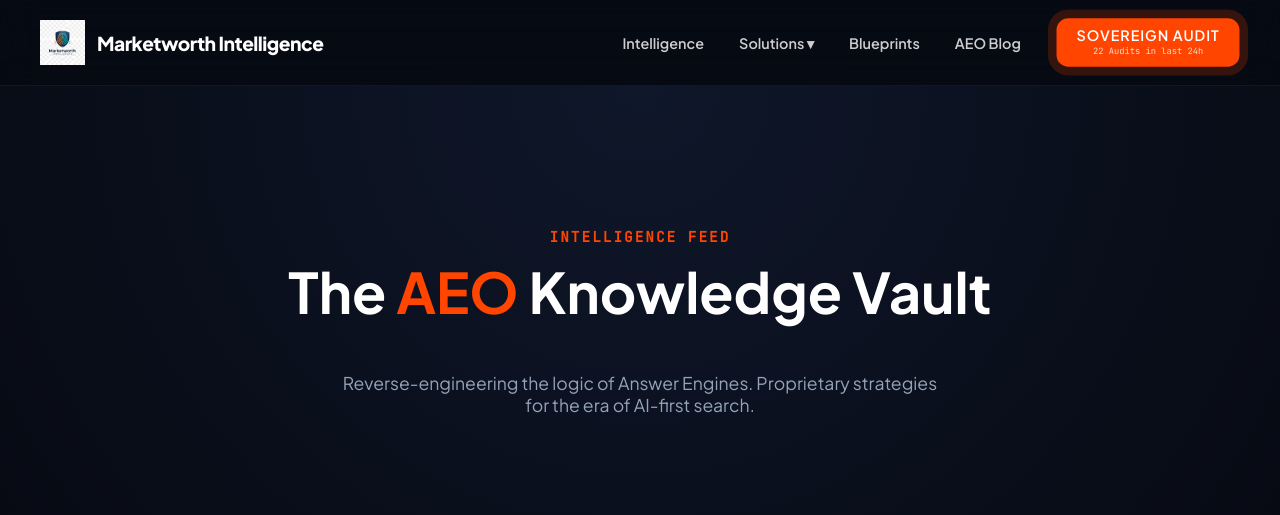
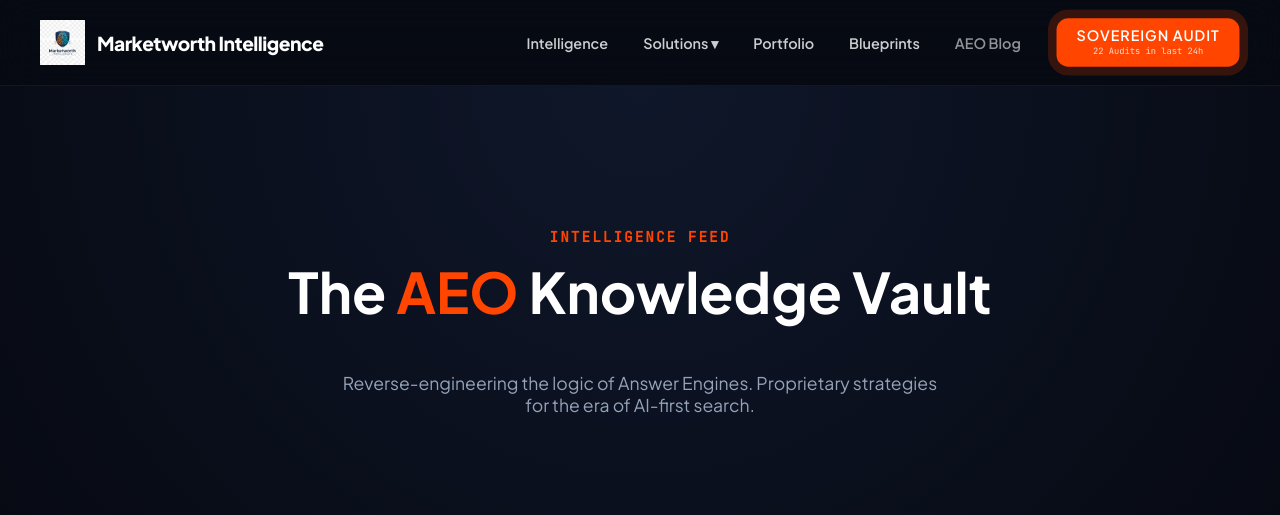
Before and after one commit to macfeighbitange1-dot/The-Marketworth-Group, a Flask app: page /blog in a window 1280 px wide. Shown: the top 515 px of the page. Run offline with Flask 3, Linux system fonts and the light colour scheme.

Commit message:
Update base.html

```diff
--- a/templates/base.html
+++ b/templates/base.html
@@ -266,9 +266,11 @@
             </a>
 
             <ul class="nav-links">
-                <li class="nav-item"><a href="/">Intelligence</a></li>
                 <li class="nav-item">
-                    <a href="#">Solutions ▾</a>
+                    <a href="{{ url_for('home') }}">Intelligence</a>
+                </li>
+                <li class="nav-item">
+                    <a href="{{ url_for('services') }}">Solutions ▾</a>
                     <div class="mega-menu" style="position: absolute; top: 100%; left: 50%; transform: translateX(-50%) translateY(20px); width: 650px; background: #0c1221; border: 1px solid rgba(255,255,255,0.1); border-radius: 24px; padding: 30px; display: grid; grid-template-columns: 1fr 1fr; gap: 20px; opacity: 0; visibility: hidden; transition: 0.4s cubic-bezier(0.19, 1, 0.22, 1); box-shadow: 0 40px 100px rgba(0,0,0,0.8); z-index: 10007;">
                         <div class="mega-col">
                             <h4 style="color: var(--brand-orange); font-size: 0.7rem; letter-spacing: 2px; margin-bottom: 15px; text-transform: uppercase;">Intelligence Models</h4>
@@ -305,9 +307,16 @@
                             </a>
                         </div>
                     </div>
-                    </li>
-                <li class="nav-item"><a href="/results">Blueprints</a></li>
-                <li class="nav-item"><a href="/blog">AEO Blog</a></li>
+                </li>
+                <li class="nav-item">
+                    <a href="{{ url_for('portfolio') }}">Portfolio</a>
+                </li>
+                <li class="nav-item">
+                    <a href="{{ url_for('services') }}">Blueprints</a>
+                </li>
+                <li class="nav-item">
+                    <a href="{{ url_for('blog') }}" style="color: rgba(255,255,255,0.7);">AEO Blog</a>
+                </li>
 
                 <li class="nav-item">
                     <a href="/tools/ai-audit" class="cta-audit-pulse">
```
